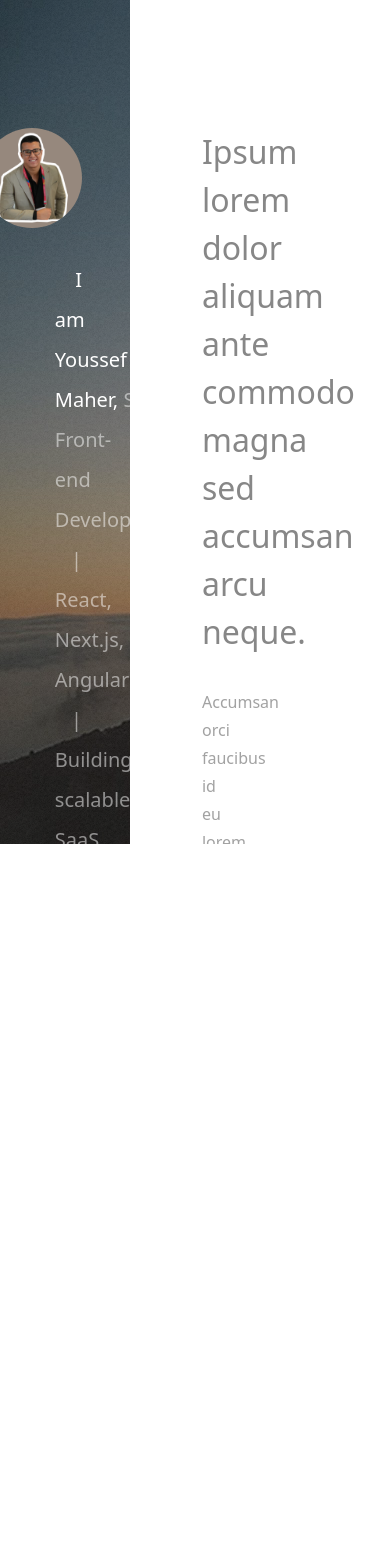
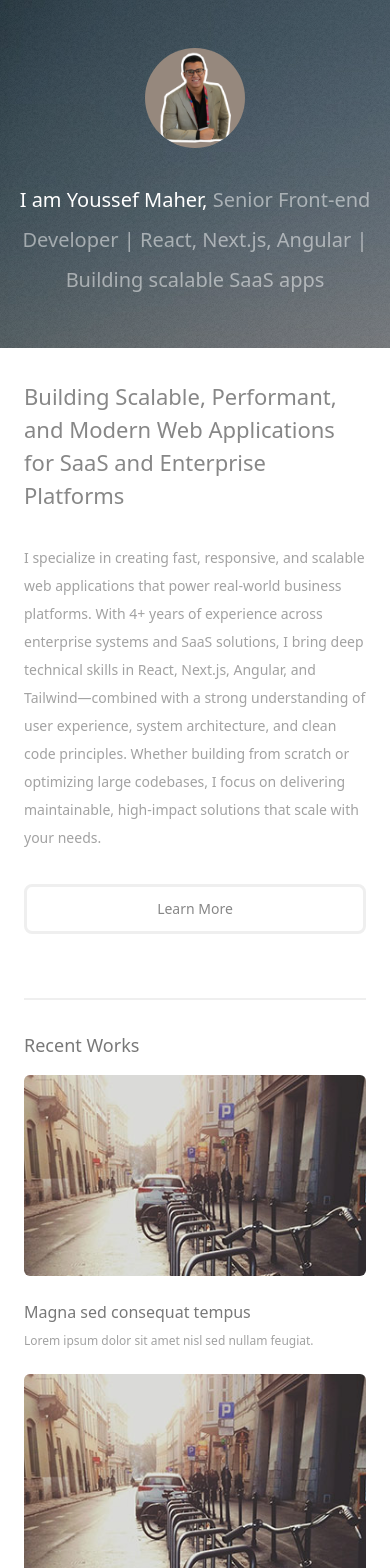
Before and after one commit to YM-Maher/personal-portfolio, a Next.js app: page / in a window 390 px wide. Shown: the top 1568 px of the page. Before the commit the page ends 1040 px from the top, so only its background shows below. Built offline with nearby package versions, Linux system fonts and the light colour scheme.

Commit message:
Adding Responsiveness

```diff
--- a/src/app/globals.css
+++ b/src/app/globals.css
@@ -124,6 +124,10 @@
 
 @layer components {
   .main-btn {
-    @apply !w-[160px] !h-[50px] flex justify-center items-center text-[16px] !text-[#878787] !bg-white border-3 border-[#efefef] rounded-md;
+    @apply !w-[160px] max-sm:!w-full !h-[50px] flex justify-center items-center text-[16px] !text-[#878787] !bg-white border-3 border-[#efefef] rounded-md;
+  }
+
+  .view-btn {
+    @apply !w-[90px] !h-[40px] m-auto flex justify-center items-center absolute inset-0 opacity-0 group-hover:opacity-100 transition-opacity duration-300 z-20 text-[16px] !text-[#fff] !bg-transparent border-3 border-[#ffffff7d] rounded-sm cursor-pointer;
   }
 }
--- a/src/app/page.tsx
+++ b/src/app/page.tsx
@@ -1,4 +1,5 @@
 import Carousel from "@/components/layout/Carousel";
+import Footer from "@/components/layout/Footer";
 import GetInTouch from "@/components/layout/GetInTouch";
 import Header from "@/components/layout/Header";
 import RecentWorks from "@/components/layout/RecentWorks";
@@ -6,17 +7,20 @@ import RecentWorks from "@/components/layout/RecentWorks";
 // Example: src/app/page.tsx (Home Page)
 export default function Home() {
   return (
-    <div className="w-full h-screen flex">
+    <div className="w-full h-screen flex max-lg:flex-col max-sm:flex-col">
       {/* Carousel Container */}
-      <div className="w-1/3">
+      <div className="w-1/3 max-lg:w-full max-sm:w-full">
         <Carousel />
       </div>
       {/* Portfolio Content */}
-      <div className="w-2/3 pt-32 pb-10 pl-18 pr-42 bg-[#fff] overflow-y-scroll">
+      <div className="w-2/3 max-lg:w-full max-sm:w-full pt-32 max-sm:pt-8 pb-10 pl-18 max-sm:pl-6 pr-42 max-sm:pr-6 bg-[#fff] overflow-y-scroll max-lg:overflow-visible max-sm:overflow-visible">
         <Header />
         <RecentWorks />
         <GetInTouch />
       </div>
+      <div className="hidden max-sm:block">
+        <Footer />
+      </div>
     </div>
   );
 }
--- a/src/components/layout/Carousel.tsx
+++ b/src/components/layout/Carousel.tsx
@@ -1,35 +1,34 @@
-"use client"
+"use client";
 
 import React from "react";
-import { Github, Mail, Linkedin } from 'lucide-react';
+import { Github, Mail, Linkedin } from "lucide-react";
 
 const Carousel = () => {
   return (
     <div
-            className="w-full h-screen p-12 pt-32 flex flex-col justify-between"
+      className="w-full h-screen max-sm:h-auto p-12 max-sm:px-4 md:pt-32 flex flex-col justify-between"
       style={{
-                backgroundImage: 'url(/overlay.png), url(/bg.jpg)',
-                backgroundAttachment: 'scroll, scroll'
+        backgroundImage: "url(/overlay.png), url(/bg.jpg)",
+        backgroundAttachment: "scroll, scroll",
       }}
     >
       {/* Top list */}
-            <div className="w-full flex flex-col items-end gap-8">
+      <div className="w-full flex flex-col items-end max-sm:items-center gap-8">
         {/* Image Icon */}
         <div className="w-[100px] h-[100px] rounded-full overflow-hidden">
           <img className="w-full h-full" src="/me.png" alt="Youssef" />
         </div>
         {/* Bio */}
-                <h1 className="w-[80%] text-end text-[20px] text-white leading-10">
+        <h1 className="w-[80%] max-sm:w-full text-end max-sm:text-center text-[20px] text-white leading-10">
           I am Youssef Maher,&nbsp;
           <span className="text-[#FFFFFF80]">
-                        Senior Front-end Developer
-                        | React, Next.js, Angular
-                        | Building scalable SaaS apps
+            Senior Front-end Developer | React, Next.js, Angular | Building
+            scalable SaaS apps
           </span>
         </h1>
       </div>
       {/* Bottom List */}
-            <div className="w-full flex flex-col items-end gap-4">
+      <div className="max-sm:hidden w-full flex flex-col items-end gap-4">
         {/* Profile Links */}
         <div className="w-full flex justify-end gap-6">
           <a href="">
--- /dev/null
+++ b/src/components/layout/Footer.tsx
@@ -0,0 +1,35 @@
+import { Github, Linkedin, Mail } from "lucide-react";
+import React from "react";
+
+const Footer = () => {
+  return (
+    <div
+      className="w-full h-screen max-sm:h-auto p-12 max-sm:px-4 md:pt-32 flex flex-col justify-between"
+      style={{
+        backgroundImage: "url(/overlay.png), url(/bg.jpg)",
+        backgroundAttachment: "scroll, scroll",
+      }}
+    >
+      {/* Profile Links */}
+      <div className="w-full flex justify-center gap-6">
+        <a href="">
+          <Mail color="#ffffff66" size={28} />
+        </a>
+        <a href="">
+          <Github color="#ffffff66" size={28} />
+        </a>
+        <a href="">
+          <Linkedin color="#ffffff66" size={28} />
+        </a>
+      </div>
+      {/* Copy Rights */}
+      <div className="text-xs text-gray-400 mt-4 text-center">
+        <p className="text-[#ffffff66]">
+          © {new Date().getFullYear()} Youssef Maher. All rights reserved.
+        </p>
+      </div>
+    </div>
+  );
+};
+
+export default Footer;
--- a/src/components/layout/GetInTouch.tsx
+++ b/src/components/layout/GetInTouch.tsx
@@ -1,23 +1,24 @@
-import React from 'react'
-import ContactForm from '@/components/ContactForm'
-import { House, Mail, Smartphone } from 'lucide-react'
+import React from "react";
+import ContactForm from "@/components/ContactForm";
+import { House, Mail, Smartphone } from "lucide-react";
 
 const GetInTouch = () => {
   return (
-        <div className='w-full py-16 flex flex-col'>
-            <h2 className='pb-8 text-[24px] text-[#787878]'>Get In Touch</h2>
-            <p className='text-[16px] text-[#a2a2a2]'>
-                Accumsan pellentesque commodo blandit enim
-                arcu non at amet id arcu magna.
-                Accumsan orci faucibus id eu lorem semper nunc
-                nisi lorem vulputate lorem neque lorem ipsum dolor.
+    <div className="w-full py-16 max-sm:py-8 flex flex-col">
+      <h2 className="pb-8 max-sm:pb-4 text-[24px] max-sm:text-[18px] text-[#787878]">
+        Get In Touch
+      </h2>
+      <p className="text-[16px] max-sm:text-[14px] text-[#a2a2a2] leading-7">
+        Accumsan pellentesque commodo blandit enim arcu non at amet id arcu
+        magna. Accumsan orci faucibus id eu lorem semper nunc nisi lorem
+        vulputate lorem neque lorem ipsum dolor.
       </p>
-            <div className='pt-8 flex gap-12'>
+      <div className="pt-8 flex max-sm:flex-col gap-12">
         {/* Contact Form */}
         <ContactForm />
         {/* Info Section */}
-                <div className='w-[50%] flex flex-col gap-8 text-[#a2a2a2]'>
-                    <div className='flex gap-4'>
+        <div className="w-[50%] max-sm:w-full flex flex-col gap-8 text-[#a2a2a2] max-sm:text-[14px]">
+          <div className="flex gap-4">
             <House />
             <p>
               Zaharaa Al-Maadi,
@@ -25,18 +26,18 @@ const GetInTouch = () => {
               Cairo, Egypt
             </p>
           </div>
-                    <div className='flex gap-4'>
+          <div className="flex gap-4">
             <Smartphone />
             <p>+20 111 345 3457</p>
           </div>
-                    <div className='flex gap-4'>
+          <div className="flex gap-4">
             <Mail />
             <p>ymaher.737@gmail.com</p>
           </div>
         </div>
       </div>
     </div>
-    )
-}
+  );
+};
 
-export default GetInTouch
+export default GetInTouch;
--- a/src/components/layout/Header.tsx
+++ b/src/components/layout/Header.tsx
@@ -1,28 +1,26 @@
-import React from 'react'
-import { Button } from '@/components/ui/button'
+import React from "react";
+import { Button } from "@/components/ui/button";
 
 const Header = () => {
-    return (
-        <div className='pb-16 flex flex-col gap-8 border-b-2 border-[#efefef]'>
-            <h2 className='text-[32px] text-[#878787]'>
-                Ipsum lorem dolor aliquam ante commodo
-                magna sed accumsan arcu neque.
-            </h2>
-            <p className='text-[16px] text-[#a2a2a2] leading-7'>
-                Accumsan orci faucibus id eu lorem semper.
-                Eu ac iaculis ac nunc nisi lorem vulputate
-                lorem neque cubilia ac in adipiscing in curae
-                lobortis tortor primis integer massa adipiscing
-                id nisi accumsan pellentesque commodo blandit
-                enim arcu non at amet id arcu magna. Accumsan
-                orci faucibus id eu lorem semper nunc nisi
-                lorem vulputate lorem neque cubilia.
-            </p>
-            <Button className='main-btn'>
-                Learn More
-            </Button>
-        </div>
-    )
-}
+  return (
+    <div className="pb-16 flex flex-col gap-8 border-b-2 border-[#efefef]">
+      <h2 className="text-[32px] max-sm:text-[22px] text-[#878787]">
+        Building Scalable, Performant, and Modern Web Applications for SaaS and
+        Enterprise Platforms
+      </h2>
+      <p className="text-[16px] max-sm:text-[14px] text-[#a2a2a2] leading-7">
+        I specialize in creating fast, responsive, and scalable web applications
+        that power real-world business platforms. With 4+ years of experience
+        across enterprise systems and SaaS solutions, I bring deep technical
+        skills in React, Next.js, Angular, and Tailwind—combined with a strong
+        understanding of user experience, system architecture, and clean code
+        principles. Whether building from scratch or optimizing large codebases,
+        I focus on delivering maintainable, high-impact solutions that scale
+        with your needs.
+      </p>
+      <Button className="main-btn">Learn More</Button>
+    </div>
+  );
+};
 
-export default Header
+export default Header;
--- a/src/components/layout/RecentWorks.tsx
+++ b/src/components/layout/RecentWorks.tsx
@@ -1,68 +1,77 @@
 "use client";
 
-import React, { useState } from 'react'
-import { Button } from '@/components/ui/button';
+import React, { useState } from "react";
+import { Button } from "@/components/ui/button";
 
 const RecentWorks = () => {
-
   const [recentWorks] = useState([
     {
       image: "/projects/01.jpg",
       title: "Magna sed consequat tempus",
-            description: "Lorem ipsum dolor sit amet nisl sed nullam feugiat."
+      description: "Lorem ipsum dolor sit amet nisl sed nullam feugiat.",
     },
     {
       image: "/projects/01.jpg",
       title: "Magna sed consequat tempus",
-            description: "Lorem ipsum dolor sit amet nisl sed nullam feugiat."
+      description: "Lorem ipsum dolor sit amet nisl sed nullam feugiat.",
     },
     {
       image: "/projects/01.jpg",
       title: "Magna sed consequat tempus",
-            description: "Lorem ipsum dolor sit amet nisl sed nullam feugiat."
+      description: "Lorem ipsum dolor sit amet nisl sed nullam feugiat.",
     },
     {
       image: "/projects/01.jpg",
       title: "Magna sed consequat tempus",
-            description: "Lorem ipsum dolor sit amet nisl sed nullam feugiat."
+      description: "Lorem ipsum dolor sit amet nisl sed nullam feugiat.",
     },
     {
       image: "/projects/01.jpg",
       title: "Magna sed consequat tempus",
-            description: "Lorem ipsum dolor sit amet nisl sed nullam feugiat."
+      description: "Lorem ipsum dolor sit amet nisl sed nullam feugiat.",
     },
     {
       image: "/projects/01.jpg",
       title: "Magna sed consequat tempus",
-            description: "Lorem ipsum dolor sit amet nisl sed nullam feugiat."
+      description: "Lorem ipsum dolor sit amet nisl sed nullam feugiat.",
     },
     {
       image: "/projects/01.jpg",
       title: "Magna sed consequat tempus",
-            description: "Lorem ipsum dolor sit amet nisl sed nullam feugiat."
+      description: "Lorem ipsum dolor sit amet nisl sed nullam feugiat.",
     },
     // Add more items as needed
   ]);
 
   return (
-        <div className='w-full py-16 flex flex-col border-b-2 border-[#efefef]'>
-            <h2 className='pb-8 text-[24px] text-[#787878]'>Recent Works</h2>
-            <div className='w-full pb-8 grid grid-cols-2 gap-16' >
+    <div className="w-full py-16 max-sm:py-8 flex flex-col border-b-2 border-[#efefef]">
+      <h2 className="pb-8 max-sm:pb-4 text-[24px] max-sm:text-[18px] text-[#787878]">
+        Recent Works
+      </h2>
+      <div className="w-full pb-8 grid grid-cols-2 max-sm:grid-cols-1 gap-16 max-sm:gap-6">
         {recentWorks.map((work, idx) => (
-                    <div className='flex flex-col gap-2' key={idx}>
-                        <div className='rounded-lg overflow-hidden'>
-                            <img className='w-full h-full' src={work.image} alt={work.title} />
+          <div className="flex flex-col gap-2" key={idx}>
+            <div className="relative group w-full h-full rounded-lg max-sm:rounded-sm overflow-hidden cursor-pointer">
+              <img
+                className="w-full h-full z-0"
+                src={work.image}
+                alt={work.title}
+              />
+              <img
+                src="/overlay.png"
+                alt="Overlay"
+                className="absolute inset-0 w-full h-full opacity-0 group-hover:opacity-100 transition-opacity duration-300 z-10"
+              />
+              <Button className="view-btn">View</Button>
             </div>
-                        <p className='pt-4 text-[16px] text-[#787878]'>{work.title}</p>
-                        <p className='text-[12px] text-[#a2a2a2]'>{work.description}</p>
+            <p className="pt-4 text-[16px] text-[#787878]">{work.title}</p>
+            <p className="text-[12px] text-[#a2a2a2]">{work.description}</p>
           </div>
         ))}
       </div>
-            <Button className='main-btn'>
-                Full Portfolio
-            </Button>
+      <Button className="main-btn">Full Portfolio</Button>
     </div>
-    )
-}
+  );
+};
 
-export default RecentWorks
+export default RecentWorks;
```
Also changed, not shown: src/components/ContactForm.tsx (+24 -23 lines). Lines whose indentation alone changed are shown as unchanged.
